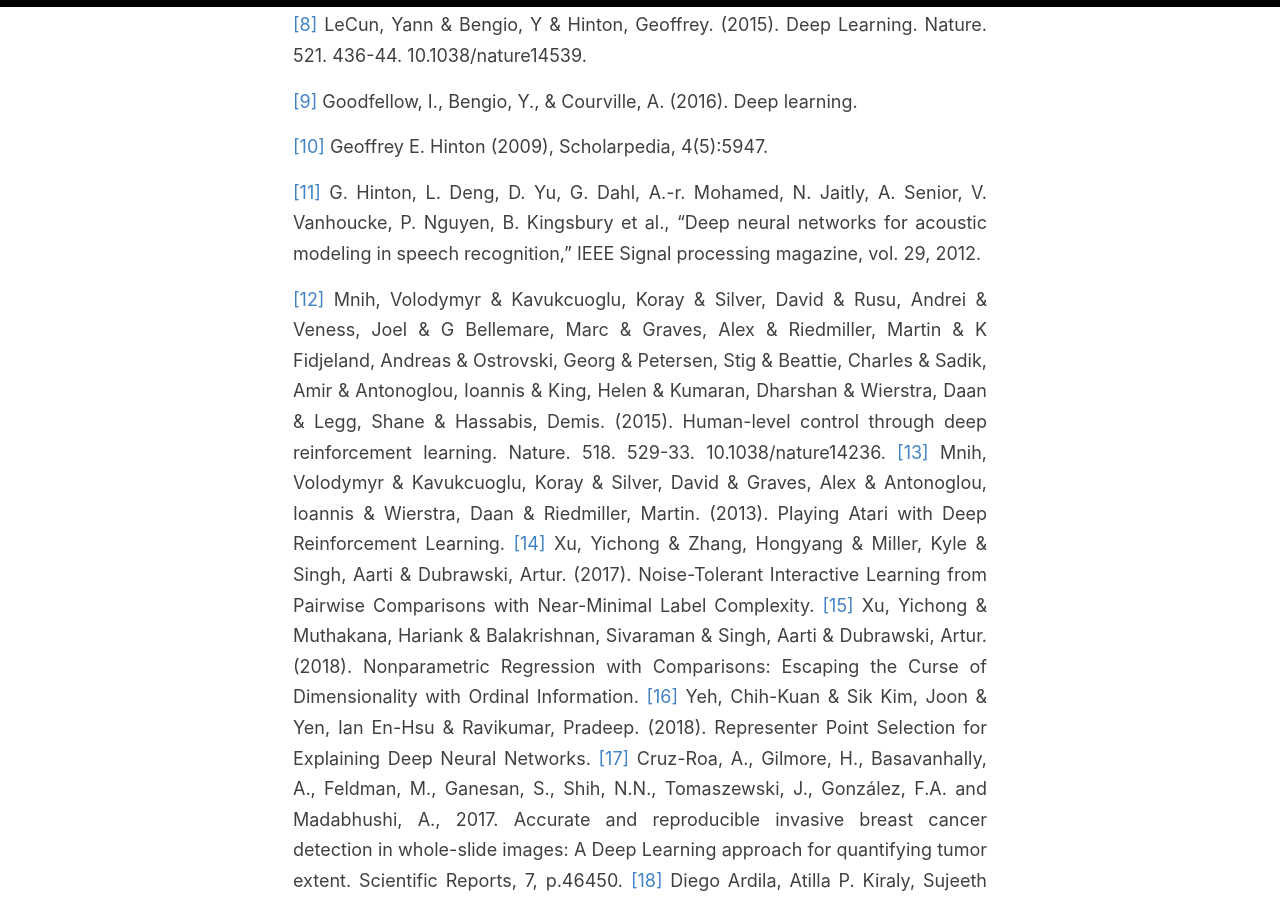
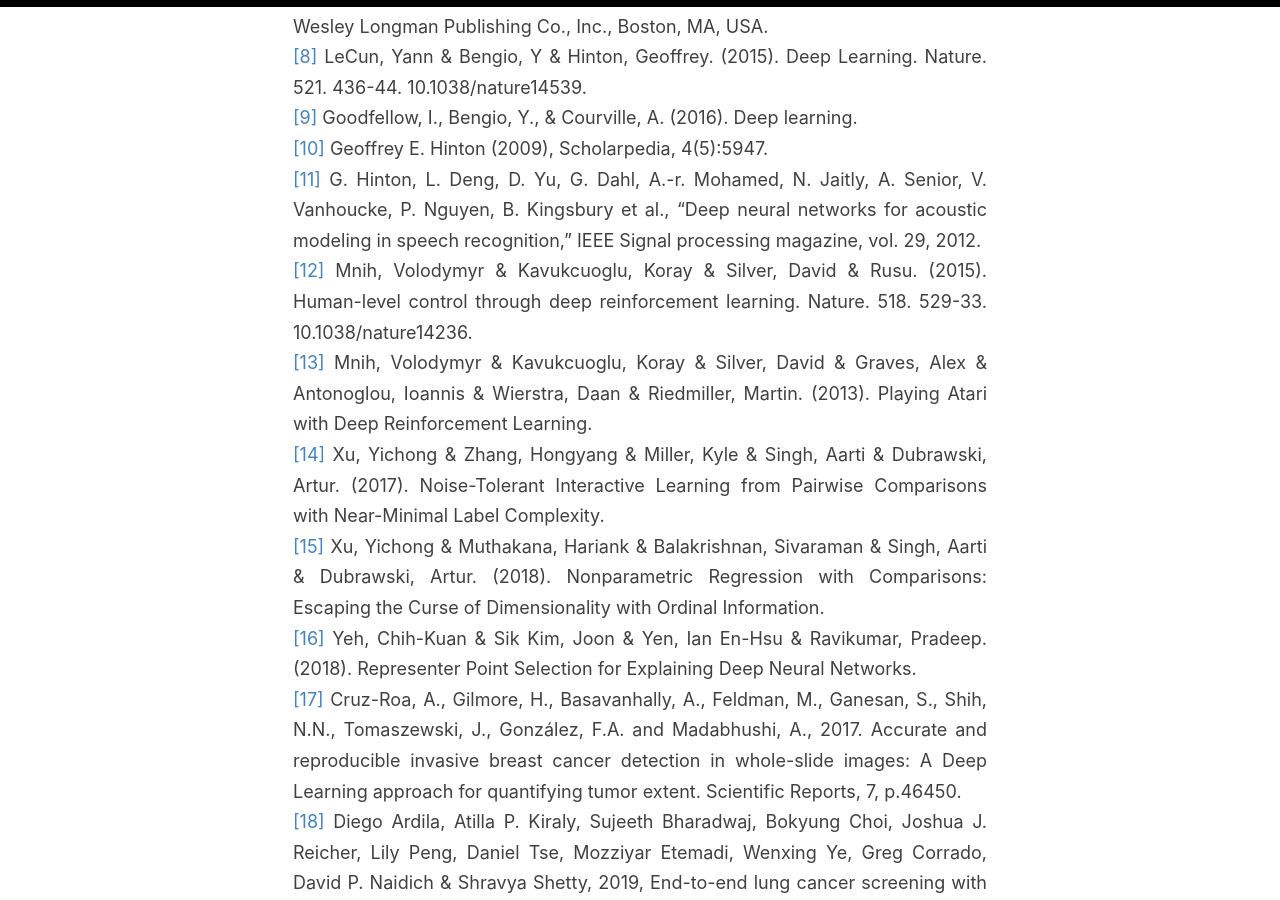
Before and after one commit to anaramirli/anaramirli.github.io, a Jekyll site: the page built from _posts/2019-10-26-the-role-of-ai-in-future.md, in a window 1280 px wide and 900 px high, scrolled down 4898 px. Built offline with Jekyll 4.4.1, drawn with Linux system fonts in a browser that asks for light colours; comment, search, counter and statistics services are not loaded.

Commit message:
Update 2019-10-26-the-role-of-ai-in-future.md

```diff
--- a/_posts/2019-10-26-the-role-of-ai-in-future.md
+++ b/_posts/2019-10-26-the-role-of-ai-in-future.md
@@ -25,42 +25,34 @@
 
 <p align="left" style="font-size:90%; font-weight:bold;">References</p>
 
-<a name="1"> [1] </a> Mayor, Adrienne. Gods and Robots: Myths, Machines, and Ancient Dreams of Technology. Princeton University Press, 2018. JSTOR, www.jstor.org/stable/j.ctvc779xn.
-<a name="2"> [2] </a> X. Wang, D. Fouhey, and A. Gupta, “Designing deep networks for surface normal estimation,” in Proceedings of the IEEE Conference on Computer Vision and Pattern Recognition, 2015, pp. 539–547.
-<a name="3"> [3] </a> H. Cuayahuitl, S. Keizer, and O. Lemon, “Strategic dialogue management via deep reinforcement learning,” arXiv preprint arXiv:1511.08099, 2015
-<a name="4"> [4] </a> B. M. Lake, T. D. Ullman, J. B. Tenenbaum, and S. J. Gershman, “Building machines that learn and think like people,” Behavioral and Brain Sciences, vol. 40, 2017
-
-<a name="5"> [5] </a> Grace, Katja & Salvatier, John & Dafoe, Allan & Zhang, Baobao & Evans, Owain. (2017). When Will AI Exceed Human Performance? Evidence from AI Experts.
-
-<a name="6"> [6] </a> Murray Campbell, A.Joseph Hoane, Feng-hsiung Hsu, Deep Blue, Artificial Intelligence, Volume 134, Issues 1–2, 2002, Pages 57-83, ISSN 0004-3702, https://doi.org/10.1016/S0004-3702(01)00129-1.
-
-<a name="7"> [7] </a> Douglas B. Lenat and R. V. Guha. 1989. Building Large Knowledge-Based Systems; Representation and Inference in the Cyc Project (1st ed.). Addison-Wesley Longman Publishing Co., Inc., Boston, MA, USA.
-
-<a name="8"> [8] </a> LeCun, Yann & Bengio, Y & Hinton, Geoffrey. (2015). Deep Learning. Nature. 521. 436-44. 10.1038/nature14539.
-
-<a name="9"> [9] </a> Goodfellow, I., Bengio, Y., & Courville, A. (2016). Deep learning.
-
-<a name="10"> [10] </a> Geoffrey E. Hinton (2009), Scholarpedia, 4(5):5947.
-
-<a name="11"> [11] </a> G. Hinton, L. Deng, D. Yu, G. Dahl, A.-r. Mohamed, N. Jaitly, A. Senior, V. Vanhoucke, P. Nguyen, B. Kingsbury et al., “Deep neural networks for acoustic modeling in speech recognition,” IEEE Signal processing magazine, vol. 29, 2012.
-
-<a name="12"> [12] </a> Mnih, Volodymyr & Kavukcuoglu, Koray & Silver, David & Rusu, Andrei & Veness, Joel & G Bellemare, Marc & Graves, Alex & Riedmiller, Martin & K Fidjeland, Andreas & Ostrovski, Georg & Petersen, Stig & Beattie, Charles & Sadik, Amir & Antonoglou, Ioannis & King, Helen & Kumaran, Dharshan & Wierstra, Daan & Legg, Shane & Hassabis, Demis. (2015). Human-level control through deep reinforcement learning. Nature. 518. 529-33. 10.1038/nature14236.
-<a name="13"> [13] </a> Mnih, Volodymyr & Kavukcuoglu, Koray & Silver, David & Graves, Alex & Antonoglou, Ioannis & Wierstra, Daan & Riedmiller, Martin. (2013). Playing Atari with Deep Reinforcement Learning.
-<a name="14"> [14] </a>Xu, Yichong & Zhang, Hongyang & Miller, Kyle & Singh, Aarti & Dubrawski, Artur. (2017). Noise-Tolerant Interactive Learning from Pairwise Comparisons with Near-Minimal Label Complexity.
-<a name="15"> [15] </a> Xu, Yichong & Muthakana, Hariank & Balakrishnan, Sivaraman & Singh, Aarti & Dubrawski, Artur. (2018). Nonparametric Regression with Comparisons: Escaping the Curse of Dimensionality with Ordinal Information.
-<a name="16"> [16] </a> Yeh, Chih-Kuan & Sik Kim, Joon & Yen, Ian En-Hsu & Ravikumar, Pradeep. (2018). Representer Point Selection for Explaining Deep Neural Networks.
-<a name="17"> [17] </a> Cruz-Roa, A., Gilmore, H., Basavanhally, A., Feldman, M., Ganesan, S., Shih, N.N., Tomaszewski, J., González, F.A. and Madabhushi, A., 2017. Accurate and reproducible invasive breast cancer detection in whole-slide images: A Deep Learning approach for quantifying tumor extent. Scientific Reports, 7, p.46450.
-<a name="18"> [18] </a> Diego Ardila, Atilla P. Kiraly, Sujeeth Bharadwaj, Bokyung Choi, Joshua J. Reicher, Lily Peng, Daniel Tse, Mozziyar Etemadi, Wenxing Ye, Greg Corrado, David P. Naidich & Shravya Shetty, 2019, End-to-end lung cancer screening with three-dimensional deep learning on low-dose chest computed tomography, Nature Medicine, https://doi.org/10.1038/s41591-019-0447-x
-<a name="19"> [19] </a> Overley, S.C., Cho, S.K., Mehta, A.I. and Arnold, P.M., 2017. Navigation and Robotics in Spinal Surgery: Where Are We Now?. Neurosurgery, 80(3S), pp.S86-S99.
-<a name="20"> [20] </a> Faiçal, B.S., Freitas, H., Gomes, P.H., Mano, L.Y., Pessin, G., de Carvalho, A.C., Krishnamachari, B. and Ueyama, J., 2017. An adaptive approach for UAV-based pesticide spraying in dynamic environments. Computers and Electronics in Agriculture, 138
-<a name="21"> [21] </a> Li, J. Frontiers Inf Technol Electronic Eng (2018) 19: 1462. https://doi.org/10.1631/FITEE.1800573
-<a name="22"> [22] </a> Wilner, A. S. (2018). Cybersecurity and its discontents: Artificial intelligence, the Internet of Things, and digital misinformation. International Journal, 73(2), 308–316. https://doi.org/10.1177/0020702018782496.
-<a name="23"> [23] </a> J. Kim, J. Kim, H. L. T. Thu and H. Kim, "Long Short Term Memory Recurrent Neural Network Classifier for Intrusion Detection," 2016 International Conference on Platform Technology and Service (PlatCon), Jeju, 2016, pp. 1-5.doi: 10.1109/PlatCon.2016.7456805
-<a name="24"> [24] </a> Andrej Karpathy, Software 2.0, Medium, Nov 2017, https://medium.com/@karpathy/software-2-0-a64152b37c35.
-<a name="25"> [25] </a>Neural Architecture Search with Reinforcement Learning, Barret Zoph, Quoc V. Le. International Conference on Learning Representations, 2017.
-<a name="26"> [26] </a> Sun, Yanan & Xue, Bing & Zhang, Mengjie & G. Yen, Gary. (2018). Automatically Designing CNN Architectures Using Genetic Algorithm for Image Classification.
-<a name="27"> [27] </a> Bowen Baker, Otkrist Gupta, Nikhil Naik, and Ramesh Raskar. Designing neural network architectures using reinforcement learning. International Conference on Learning Representations, 2017.
-<a name="28"> [28] </a> Billings, Jay & McCaskey, Alexander & Vallee, Geoffroy & Watson, Greg. (2017). Will humans even write code in 2040 and what would that mean for extreme heterogeneity in computing?.
-<a name="29"> [29] </a>C. Renzi, F. Leali, M. Cavazzuti, and A. Andrisano, “A review on artificial intelligence applications to the optimal design of dedicated and reconfigurable manufacturing systems,” The International Journal of Advanced Manufacturing Technology, vol. 72, no. 1-4, pp. 403–418, 2014.
-<a name="30"> [30] </a> Alemdar, Hande & Leroy, Vincent & Prost-Boucle, Adrien & Pétrot, Frédéric. (2017). Ternary neural networks for resource-efficient AI applications. 2547-2554. 10.1109/IJCNN.2017.7966166.
-<a name="31"> [31] </a> S. Han, H. Mao, and W. J Dally. Deep compression: Compressing deep neural network with pruning, trained quantization and huffman coding, In ICLR, 2016.
+<br><a name="1"> [1] </a> Mayor, Adrienne. Gods and Robots: Myths, Machines, and Ancient Dreams of Technology. Princeton University Press, 2018. JSTOR, www.jstor.org/stable/j.ctvc779xn.
+<br><a name="2"> [2] </a> X. Wang, D. Fouhey, and A. Gupta, “Designing deep networks for surface normal estimation,” in Proceedings of the IEEE Conference on Computer Vision and Pattern Recognition, 2015, pp. 539–547.
+<br><a name="3"> [3] </a> H. Cuayahuitl, S. Keizer, and O. Lemon, “Strategic dialogue management via deep reinforcement learning,” arXiv preprint arXiv:1511.08099, 2015
+<br><a name="4"> [4] </a> B. M. Lake, T. D. Ullman, J. B. Tenenbaum, and S. J. Gershman, “Building machines that learn and think like people,” Behavioral and Brain Sciences, vol. 40, 2017
+<br><a name="5"> [5] </a> Grace, Katja & Salvatier, John & Dafoe, Allan & Zhang, Baobao & Evans, Owain. (2017). When Will AI Exceed Human Performance? Evidence from AI Experts.
+<br><a name="6"> [6] </a> Murray Campbell, A.Joseph Hoane, Feng-hsiung Hsu, Deep Blue, Artificial Intelligence, Volume 134, Issues 1–2, 2002, Pages 57-83, ISSN 0004-3702, https://doi.org/10.1016/S0004-3702(01)00129-1.
+<br><a name="7"> [7] </a> Douglas B. Lenat and R. V. Guha. 1989. Building Large Knowledge-Based Systems; Representation and Inference in the Cyc Project (1st ed.). Addison-Wesley Longman Publishing Co., Inc., Boston, MA, USA.
+<br><a name="8"> [8] </a> LeCun, Yann & Bengio, Y & Hinton, Geoffrey. (2015). Deep Learning. Nature. 521. 436-44. 10.1038/nature14539.
+<br><a name="9"> [9] </a> Goodfellow, I., Bengio, Y., & Courville, A. (2016). Deep learning.
+<br><a name="10"> [10] </a> Geoffrey E. Hinton (2009), Scholarpedia, 4(5):5947.
+<br><a name="11"> [11] </a> G. Hinton, L. Deng, D. Yu, G. Dahl, A.-r. Mohamed, N. Jaitly, A. Senior, V. Vanhoucke, P. Nguyen, B. Kingsbury et al., “Deep neural networks for acoustic modeling in speech recognition,” IEEE Signal processing magazine, vol. 29, 2012.
+<br><a name="12"> [12] </a> Mnih, Volodymyr & Kavukcuoglu, Koray & Silver, David & Rusu. (2015). Human-level control through deep reinforcement learning. Nature. 518. 529-33. 10.1038/nature14236.
+<br><a name="13"> [13] </a> Mnih, Volodymyr & Kavukcuoglu, Koray & Silver, David & Graves, Alex & Antonoglou, Ioannis & Wierstra, Daan & Riedmiller, Martin. (2013). Playing Atari with Deep Reinforcement Learning.
+<br><a name="14"> [14] </a>Xu, Yichong & Zhang, Hongyang & Miller, Kyle & Singh, Aarti & Dubrawski, Artur. (2017). Noise-Tolerant Interactive Learning from Pairwise Comparisons with Near-Minimal Label Complexity.
+<br><a name="15"> [15] </a> Xu, Yichong & Muthakana, Hariank & Balakrishnan, Sivaraman & Singh, Aarti & Dubrawski, Artur. (2018). Nonparametric Regression with Comparisons: Escaping the Curse of Dimensionality with Ordinal Information.
+<br><a name="16"> [16] </a> Yeh, Chih-Kuan & Sik Kim, Joon & Yen, Ian En-Hsu & Ravikumar, Pradeep. (2018). Representer Point Selection for Explaining Deep Neural Networks.
+<br><a name="17"> [17] </a> Cruz-Roa, A., Gilmore, H., Basavanhally, A., Feldman, M., Ganesan, S., Shih, N.N., Tomaszewski, J., González, F.A. and Madabhushi, A., 2017. Accurate and reproducible invasive breast cancer detection in whole-slide images: A Deep Learning approach for quantifying tumor extent. Scientific Reports, 7, p.46450.
+<br><a name="18"> [18] </a> Diego Ardila, Atilla P. Kiraly, Sujeeth Bharadwaj, Bokyung Choi, Joshua J. Reicher, Lily Peng, Daniel Tse, Mozziyar Etemadi, Wenxing Ye, Greg Corrado, David P. Naidich & Shravya Shetty, 2019, End-to-end lung cancer screening with three-dimensional deep learning on low-dose chest computed tomography, Nature Medicine, https://doi.org/10.1038/s41591-019-0447-x
+<br><a name="19"> [19] </a> Overley, S.C., Cho, S.K., Mehta, A.I. and Arnold, P.M., 2017. Navigation and Robotics in Spinal Surgery: Where Are We Now?. Neurosurgery, 80(3S), pp.S86-S99.
+<br><a name="20"> [20] </a> Faiçal, B.S., Freitas, H., Gomes, P.H., Mano, L.Y., Pessin, G., de Carvalho, A.C., Krishnamachari, B. and Ueyama, J., 2017. An adaptive approach for UAV-based pesticide spraying in dynamic environments. Computers and Electronics in Agriculture, 138
+<br><a name="21"> [21] </a> Li, J. Frontiers Inf Technol Electronic Eng (2018) 19: 1462. https://doi.org/10.1631/FITEE.1800573
+<br><a name="22"> [22] </a> Wilner, A. S. (2018). Cybersecurity and its discontents: Artificial intelligence, the Internet of Things, and digital misinformation. International Journal, 73(2), 308–316. https://doi.org/10.1177/0020702018782496.
+<br><a name="23"> [23] </a> J. Kim, J. Kim, H. L. T. Thu and H. Kim, "Long Short Term Memory Recurrent Neural Network Classifier for Intrusion Detection," 2016 International Conference on Platform Technology and Service (PlatCon), Jeju, 2016, pp. 1-5.doi: 10.1109/PlatCon.2016.7456805
+<br><a name="24"> [24] </a> Andrej Karpathy, Software 2.0, Medium, Nov 2017, https://medium.com/@karpathy/software-2-0-a64152b37c35.
+<br><a name="25"> [25] </a>Neural Architecture Search with Reinforcement Learning, Barret Zoph, Quoc V. Le. International Conference on Learning Representations, 2017.
+<br><a name="26"> [26] </a> Sun, Yanan & Xue, Bing & Zhang, Mengjie & G. Yen, Gary. (2018). Automatically Designing CNN Architectures Using Genetic Algorithm for Image Classification.
+<br><a name="27"> [27] </a> Bowen Baker, Otkrist Gupta, Nikhil Naik, and Ramesh Raskar. Designing neural network architectures using reinforcement learning. International Conference on Learning Representations, 2017.
+<br><a name="28"> [28] </a> Billings, Jay & McCaskey, Alexander & Vallee, Geoffroy & Watson, Greg. (2017). Will humans even write code in 2040 and what would that mean for extreme heterogeneity in computing?.
+<br><a name="29"> [29] </a>C. Renzi, F. Leali, M. Cavazzuti, and A. Andrisano, “A review on artificial intelligence applications to the optimal design of dedicated and reconfigurable manufacturing systems,” The International Journal of Advanced Manufacturing Technology, vol. 72, no. 1-4, pp. 403–418, 2014.
+<br><a name="30"> [30] </a> Alemdar, Hande & Leroy, Vincent & Prost-Boucle, Adrien & Pétrot, Frédéric. (2017). Ternary neural networks for resource-efficient AI applications. 2547-2554. 10.1109/IJCNN.2017.7966166.
+<br><a name="31"> [31] </a> S. Han, H. Mao, and W. J Dally. Deep compression: Compressing deep neural network with pruning, trained quantization and huffman coding, In ICLR, 2016.
```
